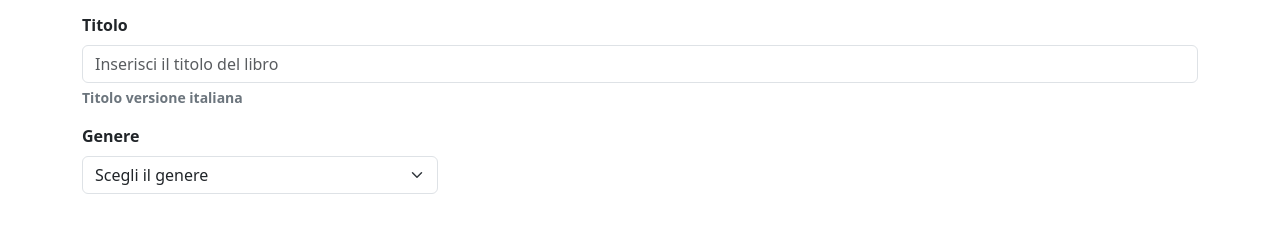
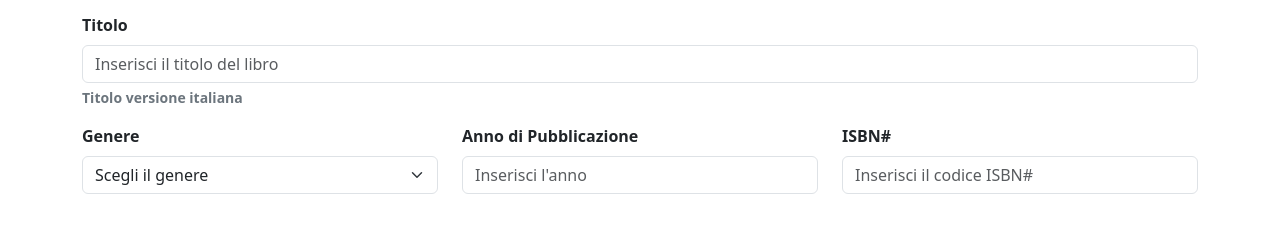
Before and after one commit to MhZ9191/html-css-bootstrap-dashboard, a plain HTML site: page newPage.html in a window 1280 px wide. Shown: the part 241-474 px from the top of the page. Drawn offline with nearby package versions, Linux system fonts and the light colour scheme.

Commit message:
Add "anno pubblicazione" & "ISBN"

```diff
--- a/newPage.html
+++ b/newPage.html
@@ -127,8 +127,28 @@
             <option value="5">Storico</option>
           </select>
         </div>
-        <div class="col col-lg-4 fw-semibold"></div>
-        <div class="col col-lg-4 fw-semibold"></div>
+        <div class="col-12 col-lg-4 fw-semibold">
+          <label for="anno-pubblicazione" class="form-label text-nowrap"
+            >Anno di Pubblicazione</label
+          >
+          <input
+            placeholder="Inserisci l'anno"
+            type="number"
+            id="anno-pubblicazione"
+            class="form-control"
+            aria-describedby="annoDiPubblicazione"
+          />
+        </div>
+        <div class="col-12 col-lg-4 fw-semibold">
+          <label for="isbn" class="form-label text-nowrap">ISBN#</label>
+          <input
+            placeholder="Inserisci il codice ISBN#"
+            type="text"
+            id="isbn"
+            class="form-control"
+            aria-describedby="isbn"
+          />
+        </div>
       </form>
     </main>
     <!-- JS BOOTSTRAP -->
```
